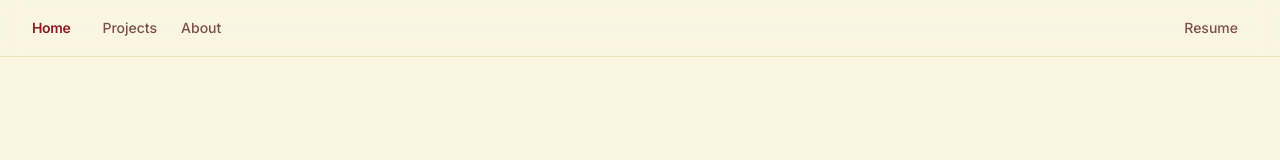
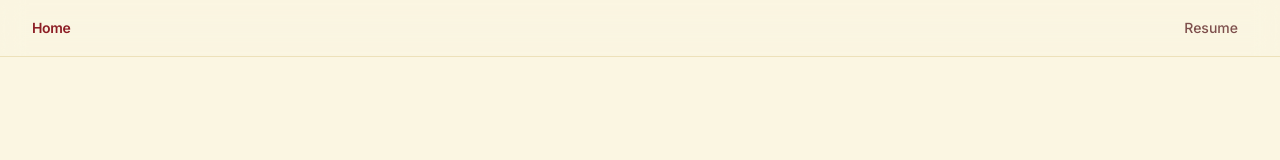
Before and after one commit to kay-16/my-portfolio, a Next.js app: page /about in a window 1280 px wide. Shown: the top 160 px of the page. Built offline with nearby package versions, Linux system fonts and the light colour scheme.

Commit message:
fix: navbar links responsiveness on phone

```diff
--- a/app/components/nav.tsx
+++ b/app/components/nav.tsx
@@ -14,13 +14,10 @@ export function Navbar() {
             className="flex items-center gap-2 font-bold text-[#8C1D24] dark:text-[#FBF6E2] hover:opacity-85 transition"
           >
             {/* Small circular mark / initial */}
-            {/* <span className="flex h-7 w-7 items-center justify-center rounded-lg bg-[#8C1D24] dark:bg-[#F3E5AB] text-xs text-[#FFFDF5] dark:text-[#1A1213] font-mono font-bold shadow-xs">
-              K
-            </span> */}
             <span className="tracking-tight text-sm font-semibold">Home</span>
           </Link>
 
-          <nav className="hidden sm:flex items-center gap-6 text-sm text-[#7D4F4C] dark:text-[#D4C49E] font-medium">
+          <nav className="hidden items-center gap-3 sm:gap-6 text-sm sm:text-sm text-[#7D4F4C] dark:text-[#D4C49E] font-medium">
             <Link
               href="/projects"
               className="hover:text-[#8C1D24] dark:hover:text-[#FFFDF5] transition"
```
